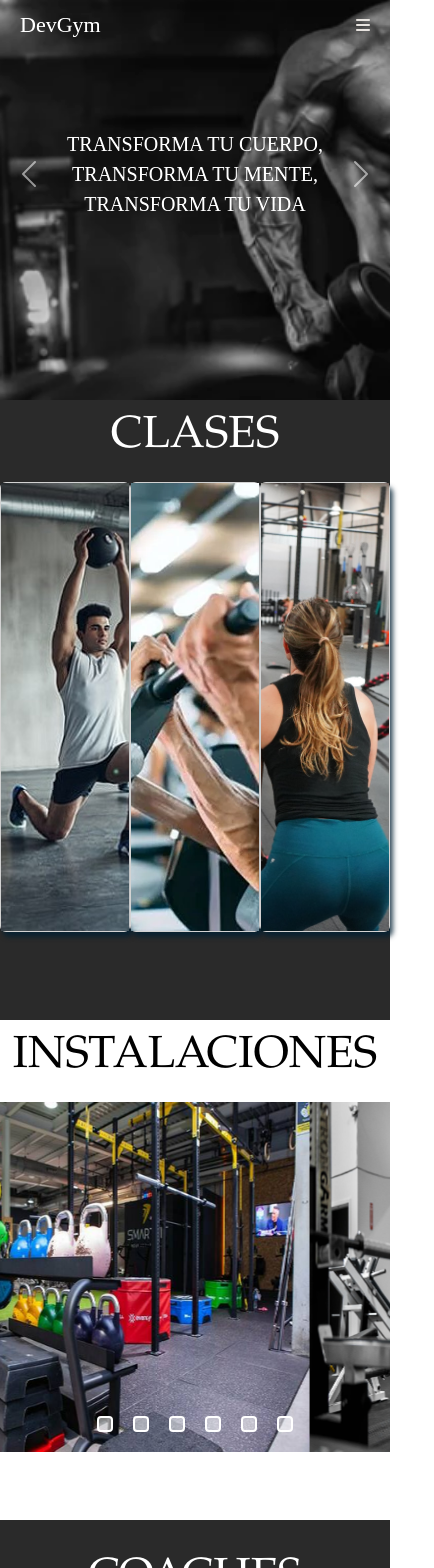
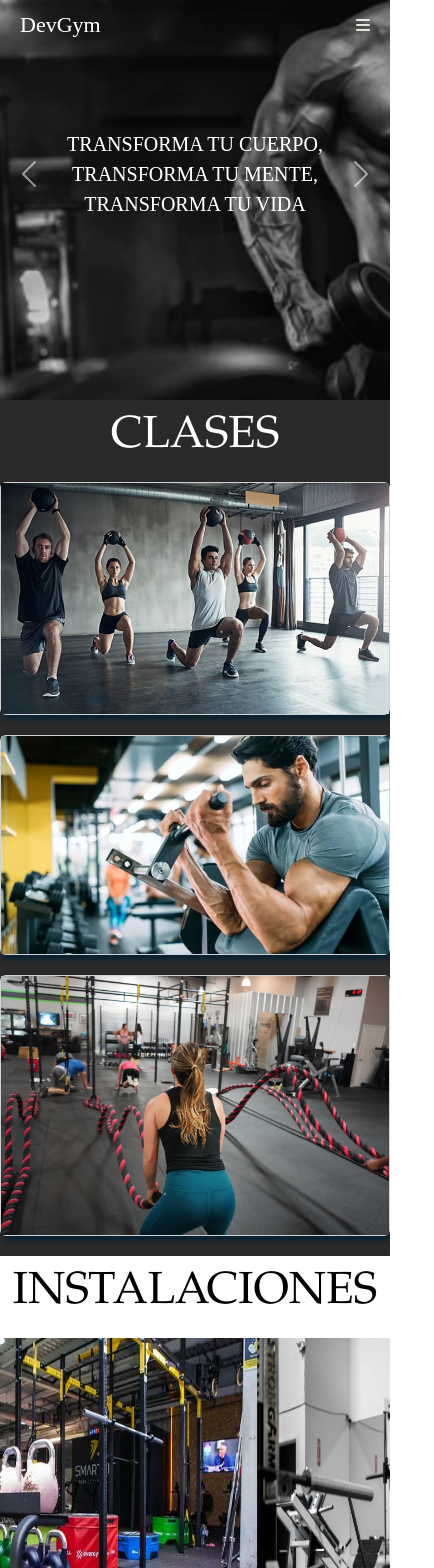
Before and after one commit to Lautaro073/DevGym, a React (Create React App) app: page / in a window 390 px wide. Shown: the top 1568 px of the page, 434 px wide, since content can reach past the window. Built offline with nearby package versions, Linux system fonts and the light colour scheme.

Commit message:
se arreglo el modulo principal para mejor apariencia en movil

```diff
--- a/public/index.html
+++ b/public/index.html
@@ -5,8 +5,8 @@
     <meta name="viewport" content="width=device-width, initial-scale=1" />
     <meta name="theme-color" content="#000000" />
     <meta
-      name="description"
-      content="Web site created using create-react-app"
+      name="Gimnasio"
+      content="Gimnasio"
     />
     <link href="https://cdn.jsdelivr.net/npm/bootstrap@5.3.0-alpha3/dist/css/bootstrap.min.css" rel="stylesheet" integrity="sha384-KK94CHFLLe+nY2dmCWGMq91rCGa5gtU4mk92HdvYe+M/SXH301p5ILy+dN9+nJOZ" crossorigin="anonymous">
     <script src="https://cdn.jsdelivr.net/npm/bootstrap@5.3.0-alpha3/dist/js/bootstrap.bundle.min.js"></script>
--- a/src/Styles/FormContacto.css
+++ b/src/Styles/FormContacto.css
@@ -28,14 +28,14 @@
     background:rgb(219, 69, 14);
     color: #fff;
     }
-    .tit-form{
+    .title{
         font-family: Baskerville, Baskerville Old Face, Garamond, Times New Roman, serif;
         font-size: 55px;
         color:#000;
     }
     @media only screen and (max-width: 768px) {
 
-        .coach-title {
+        .title {
           font-size: 45px;
         }
 
--- a/src/Styles/principal.css
+++ b/src/Styles/principal.css
@@ -50,6 +50,50 @@ h2, p{
     text-align: center;
     padding: 10px 0px;
 }
+/* Estilos para dispositivos móviles */
+@media screen and (max-width: 576px) {
+    section{
+      height: auto;
+      flex-direction: column;
+      align-items: center;
+
+    }
+    section img{
+      height: auto;
+      width: 100%;
+    }
+    .card{
+      height: auto;
+      margin-bottom: 20px;
+    }
+    .fondo{
+        background-color: #2a2a2a;
+        height: auto;
+    }
+  }
+
+  /* Estilos para tablets */
+  @media screen and (min-width: 577px) and (max-width: 768px) {
+    section{
+      height: 400px;
+      flex-direction: row;
+      align-items: stretch;
+    }
+      .fondo{
+          background-color: #2a2a2a;
+          height: 550px;
+      }
+  }
+
+  /* Estilos para pantallas medianas y grandes */
+  @media screen and (min-width: 769px) {
+    section{
+      height: 450px;
+      flex-direction: row;
+      align-items: stretch;
+    }
+  }
+
 @media only screen and (max-width: 768px) {
 
     .tit {
--- a/src/components/formulario.jsx
+++ b/src/components/formulario.jsx
@@ -53,7 +53,7 @@ const Form_contacto = () => {
         <>
 
      <div className="container py-lg-5 py-md-5 py-sm-4 py-3" id='Contacto'>
-        <h3 className="tit-form text-center mb-lg-5 mb-md-4 mb-sm-4 mb-3">CONTÁCTANOS</h3>
+        <h3 className="title tit-form text-center mb-lg-5 mb-md-4 mb-sm-4 mb-3">CONTÁCTANOS</h3>
 
         <form onSubmit={handleEnviar} >
       <div className="row text-center contact-wls-detail">
```
Also changed, not shown: 1 other file (tests, documents, lock files or other folders).
